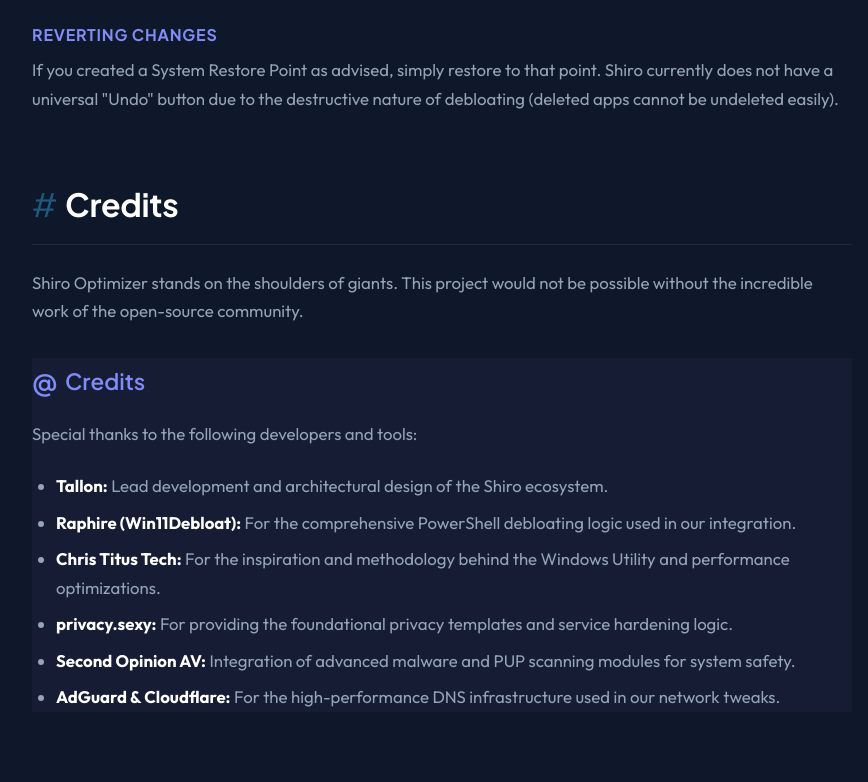
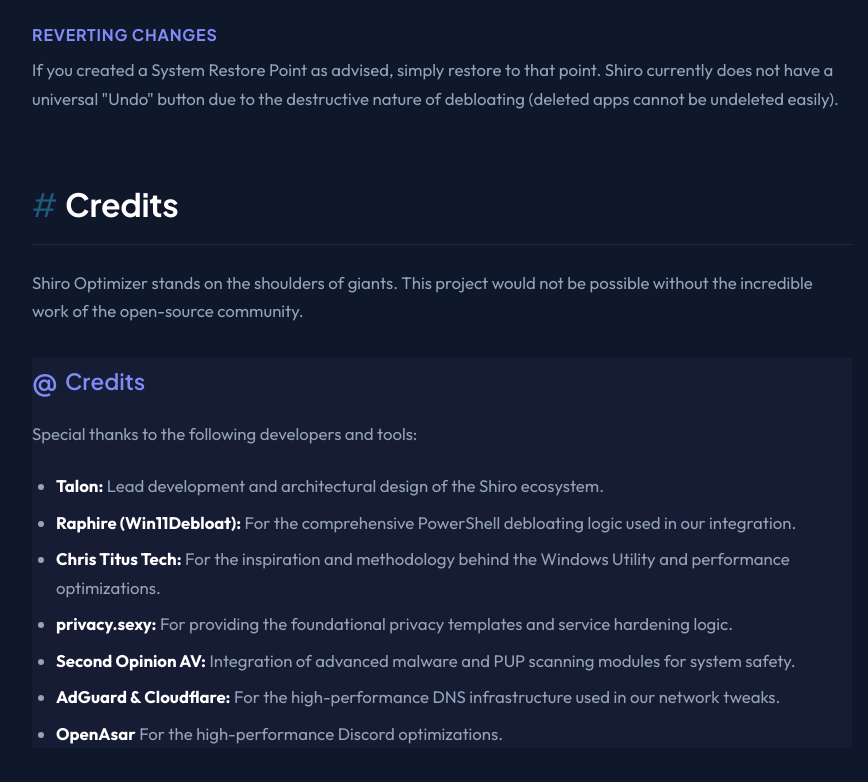
Before and after one commit to Shiro1337z/Shiro-Optimizer, a plain HTML site: page docs.html in a window 1280 px wide. Shown: the part 7023-7805 px from the top of the page, without its empty margins (348-1216 px from the left). Drawn offline with Linux system fonts and the light colour scheme.

Commit message:
Add files via upload

```diff
--- a/docs.html
+++ b/docs.html
@@ -848,12 +848,13 @@
                         <p>Special thanks to the following developers and tools:</p>
 
                         <ul style="margin-bottom: 0;">
-                            <li><strong>Tallon:</strong> Lead development and architectural design of the Shiro ecosystem.</li>
+                            <li><strong>Talon:</strong> Lead development and architectural design of the Shiro ecosystem.</li>
                             <li><strong>Raphire (Win11Debloat):</strong> For the comprehensive PowerShell debloating logic used in our integration.</li>
                             <li><strong>Chris Titus Tech:</strong> For the inspiration and methodology behind the Windows Utility and performance optimizations.</li>
                             <li><strong>privacy.sexy:</strong> For providing the foundational privacy templates and service hardening logic.</li>
                             <li><strong>Second Opinion AV:</strong> Integration of advanced malware and PUP scanning modules for system safety.</li>
                             <li><strong>AdGuard & Cloudflare:</strong> For the high-performance DNS infrastructure used in our network tweaks.</li>
+                            <li><strong>OpenAsar</strong> For the high-performance Discord optimizations.</li>
                         </ul>
                     </div>
                 </section>
```
